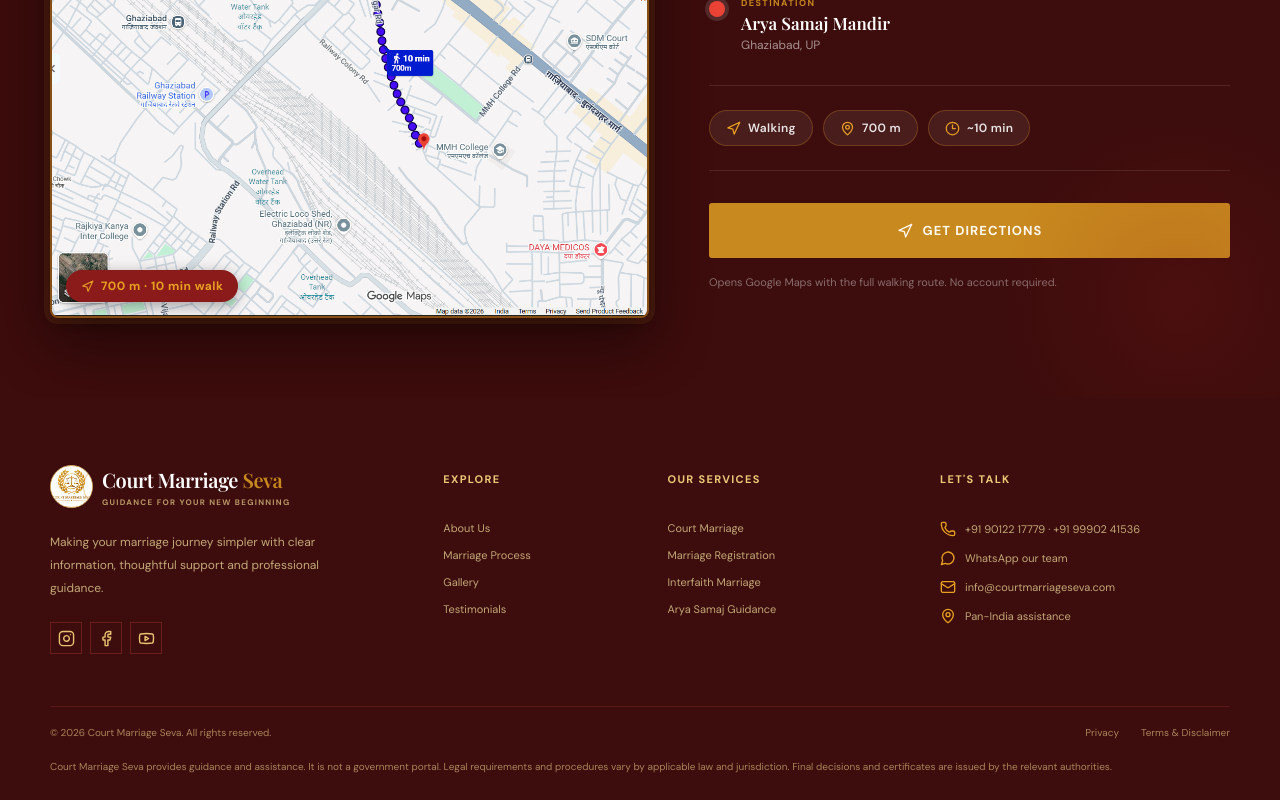
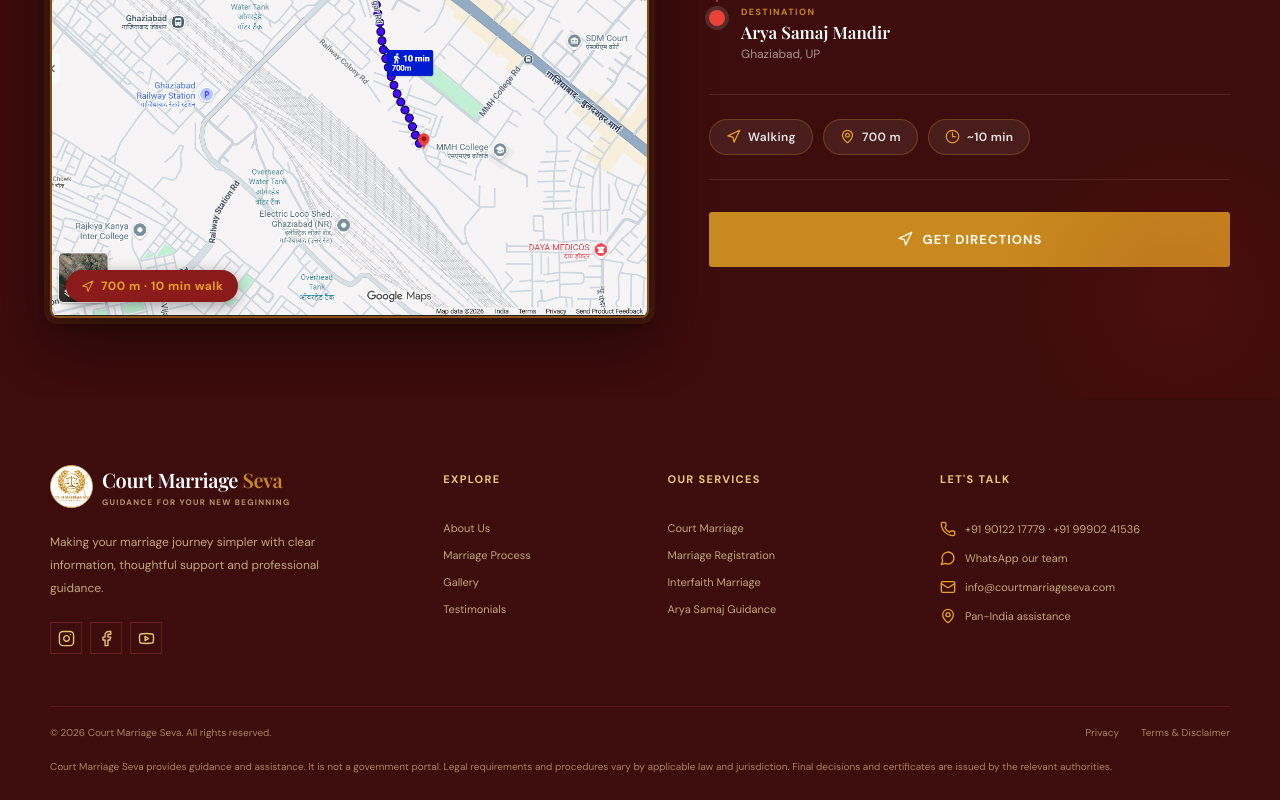
Before and after one commit to Rahul-Sanskar/courtmarriageseva, a React (Vite) app: page / in a window 1280 px wide. Shown: the part 5689-6489 px from the top of the page. Built offline with nearby package versions, Linux system fonts and the light colour scheme.

Commit message:
fix: remove text from ui

```diff
--- a/src/App.tsx
+++ b/src/App.tsx
@@ -591,9 +591,6 @@ function LocationMap() {
             GET DIRECTIONS
           </a>
 
-          <p className="loc-note">
-            Opens Google Maps with the full walking route. No account required.
-          </p>
         </div>
       </div>
     </section>
```
